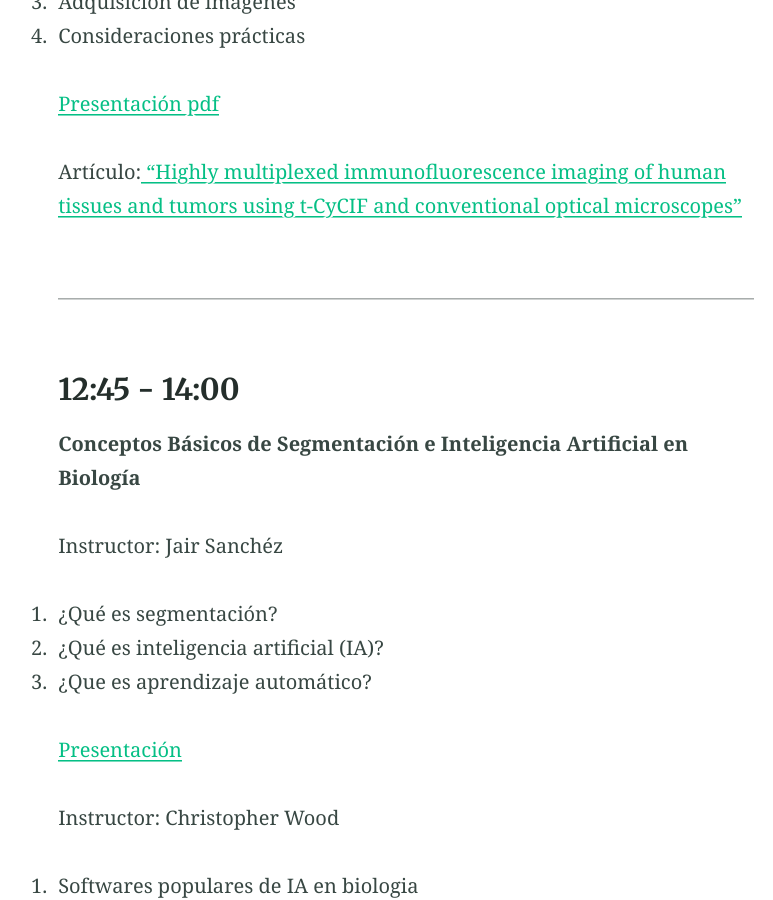
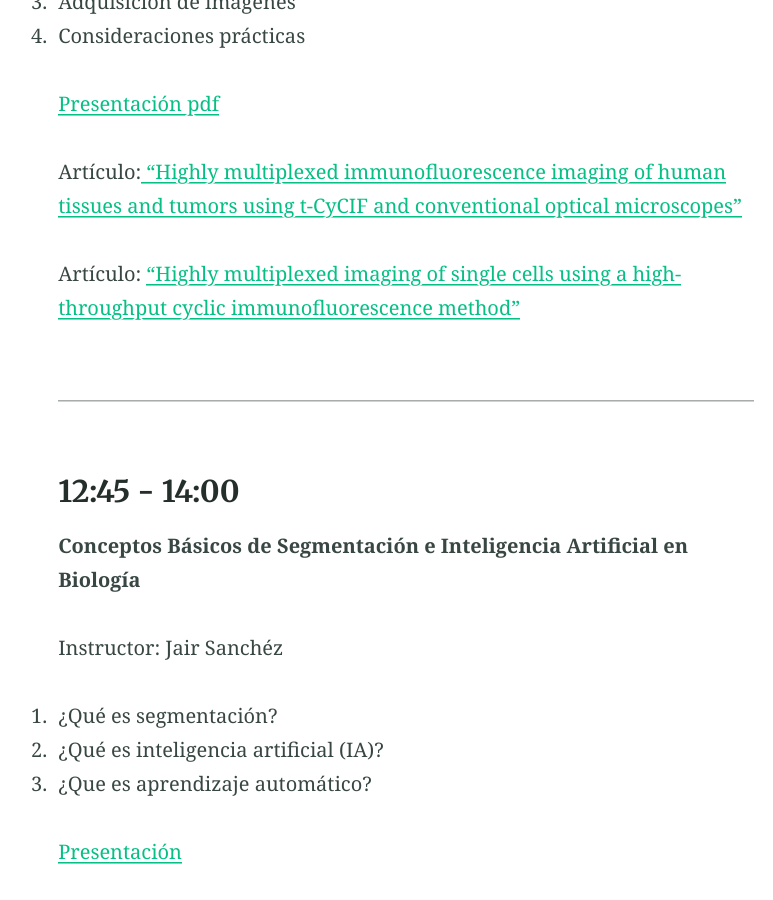
Before and after one commit to acnilo/202411_LNMA_IA-mIF, a Jekyll site: the page built from _posts/2024-10-21-Day1.md, in a window 1280 px wide and 900 px high, scrolled down 1227 px. Shown: the whole window, without its empty margins (234-1007 px from the left). Built offline with Jekyll 4.4.1, drawn with Linux system fonts in a browser that asks for light colours; nearby versions of some CDN libraries.

Commit message:
Update 2024-10-21-Day1.md

```diff
--- a/_posts/2024-10-21-Day1.md
+++ b/_posts/2024-10-21-Day1.md
@@ -33,6 +33,8 @@ Instructor: Sarai De León
 
 Artículo:[ "Highly multiplexed immunofluorescence imaging of human tissues and tumors using t-CyCIF and conventional optical microscopes"](https://pmc.ncbi.nlm.nih.gov/articles/PMC6075866/)
 
+Artículo: [ "Highly multiplexed imaging of single cells using a high-throughput cyclic immunofluorescence method"](https://www.nature.com/articles/ncomms9390)
+
 ---
 
 ### 12:45 - 14:00
```
